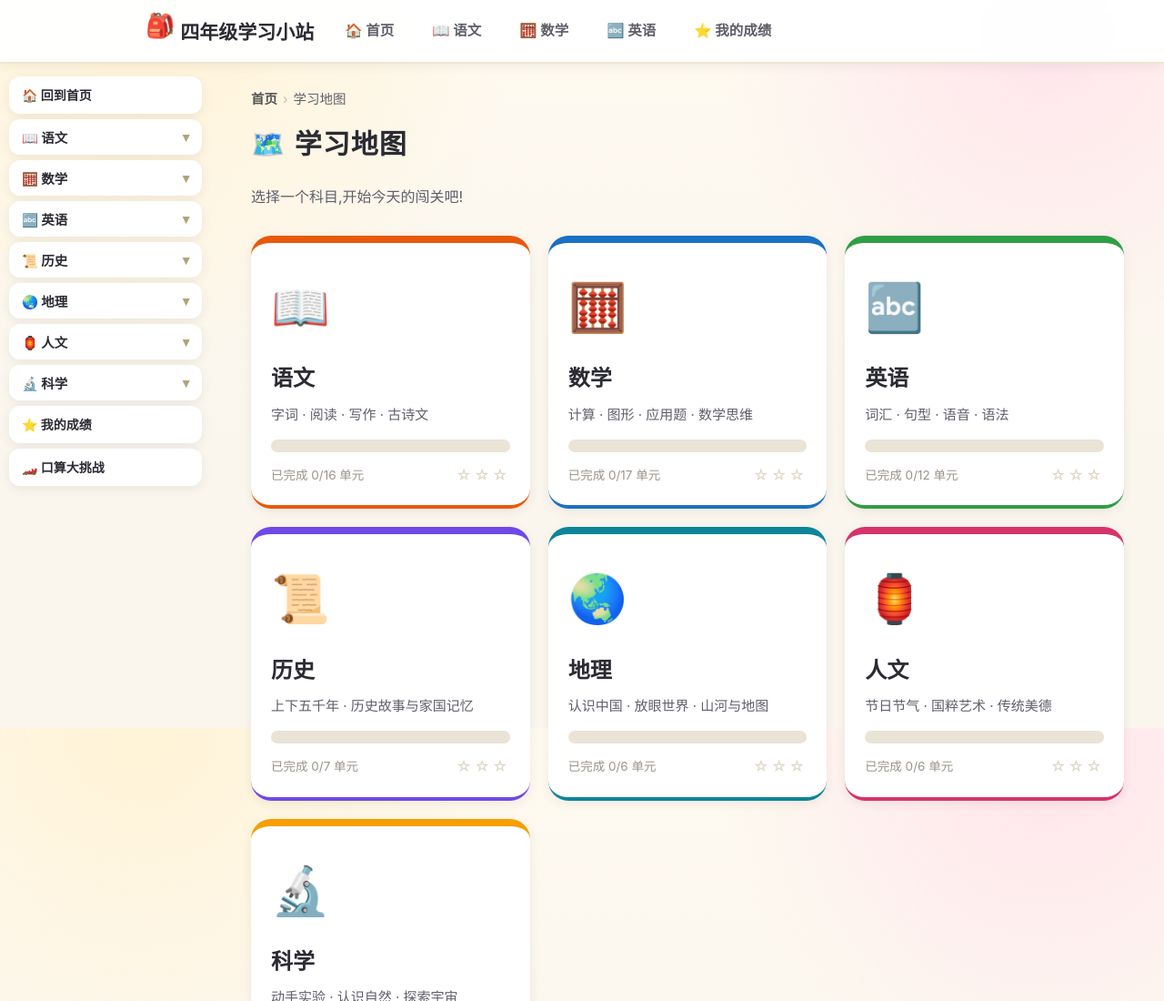
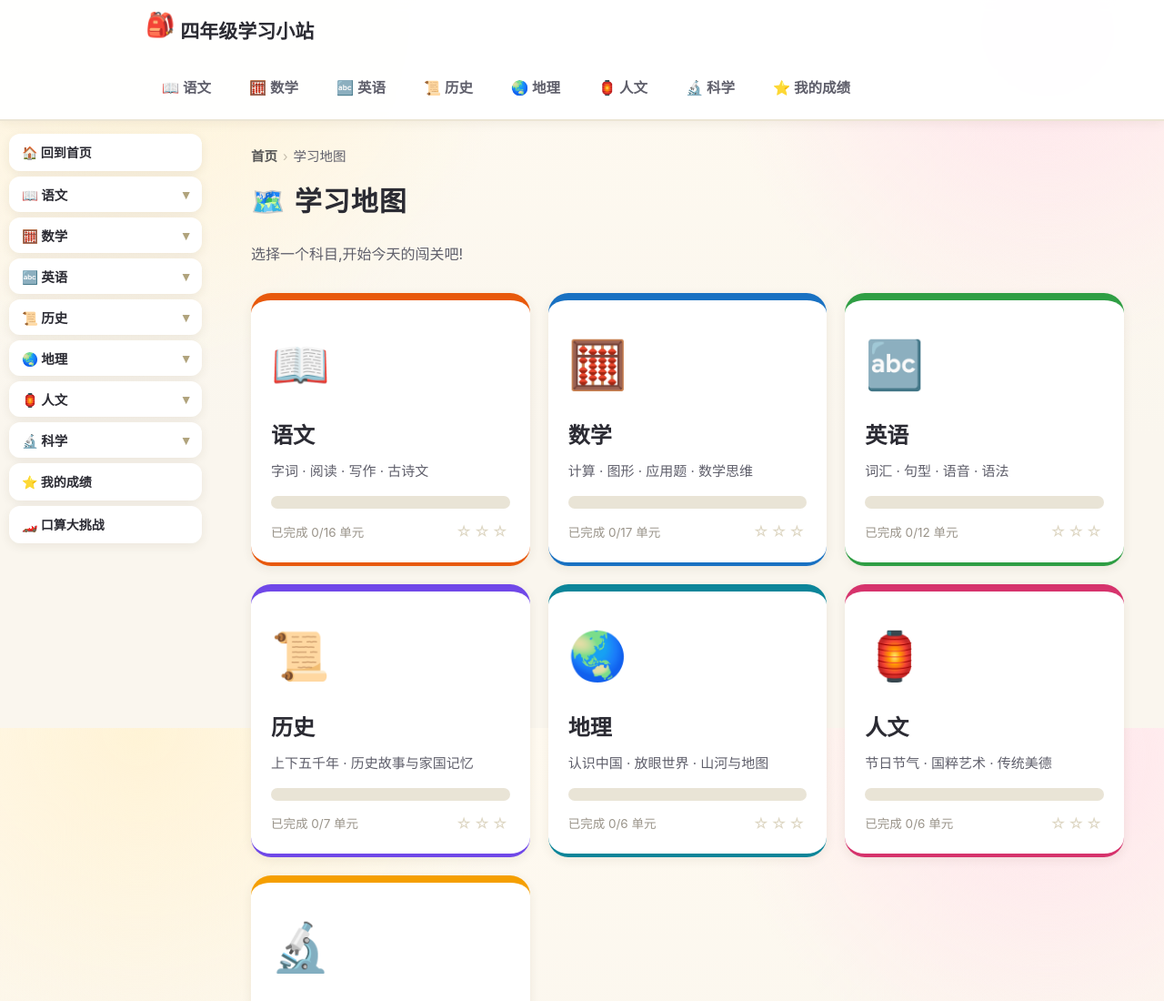
Before and after one commit to ElaineWU-HUB/grade4-learning, a plain HTML site: page learn.html in a window 1280 px wide. Shown: the top 1100 px of the page at 91% size. Drawn offline with Linux system fonts and the light colour scheme.

Commit message:
update learn.html

```diff
--- a/learn.html
+++ b/learn.html
@@ -13,10 +13,13 @@
       <button class="side-toggle no-print" id="sideToggle" type="button" title="打开/收起目录">📑 目录</button>
       <a class="brand" href="index.html"><span class="logo">🎒</span> 四年级学习小站</a>
       <nav class="nav" id="mainNav">
-        <a href="index.html">🏠 首页</a>
         <a href="#/chinese">📖 语文</a>
         <a href="#/math">🧮 数学</a>
         <a href="#/english">🔤 英语</a>
+        <a href="#/history">📜 历史</a>
+        <a href="#/geography">🌏 地理</a>
+        <a href="#/humanities">🏮 人文</a>
+        <a href="#/science">🔬 科学</a>
         <a href="#/scores">⭐ 我的成绩</a>
       </nav>
     </div>
@@ -38,6 +41,7 @@
 
   <script src="js/data-chinese.js"></script>
   <script src="js/data-math.js"></script>
+  <script src="js/data-olympiad.js"></script>
   <script src="js/data-english.js"></script>
   <script src="js/data-extras.js"></script>
   <script src="js/data-history.js"></script>
```
